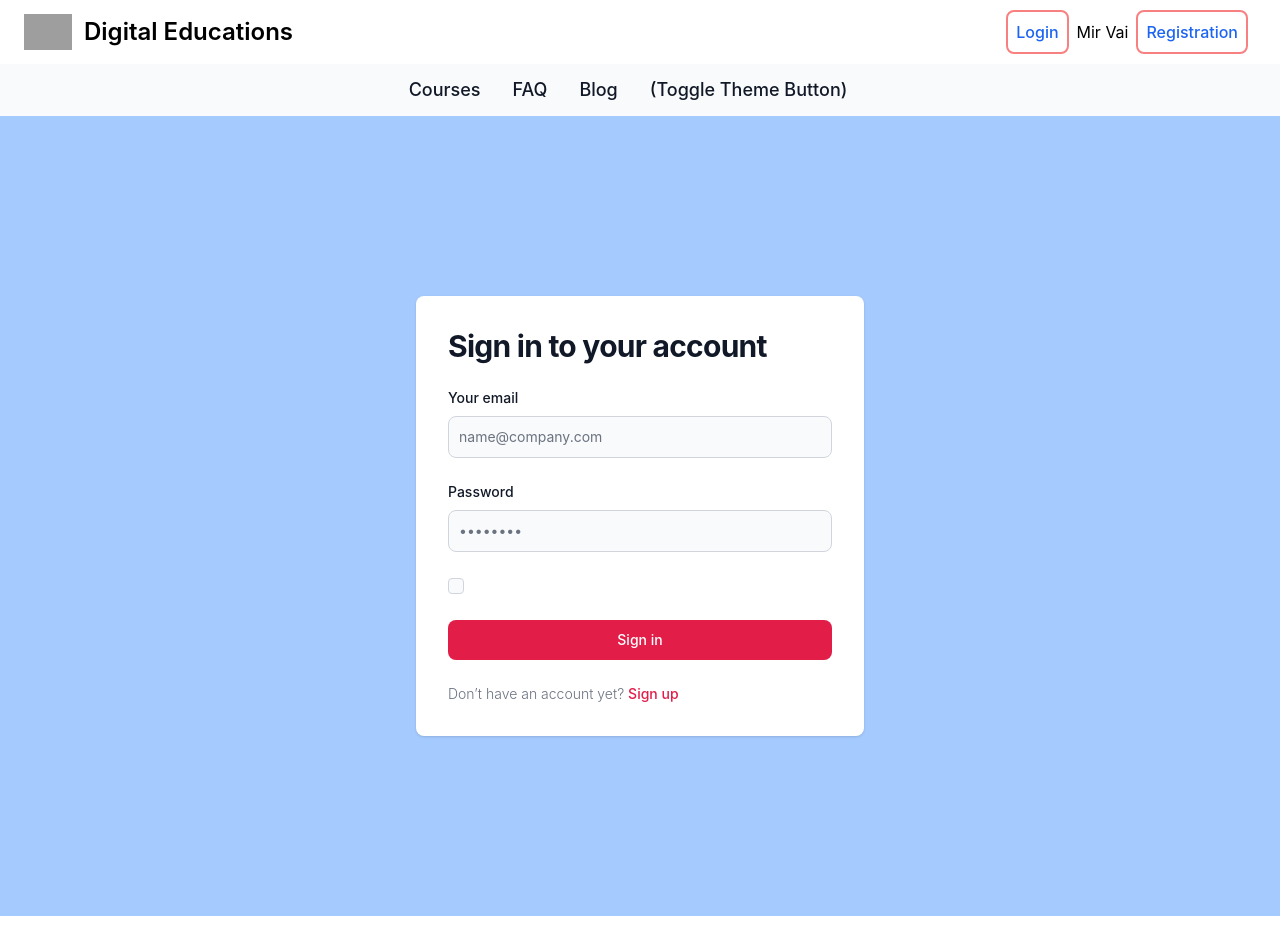
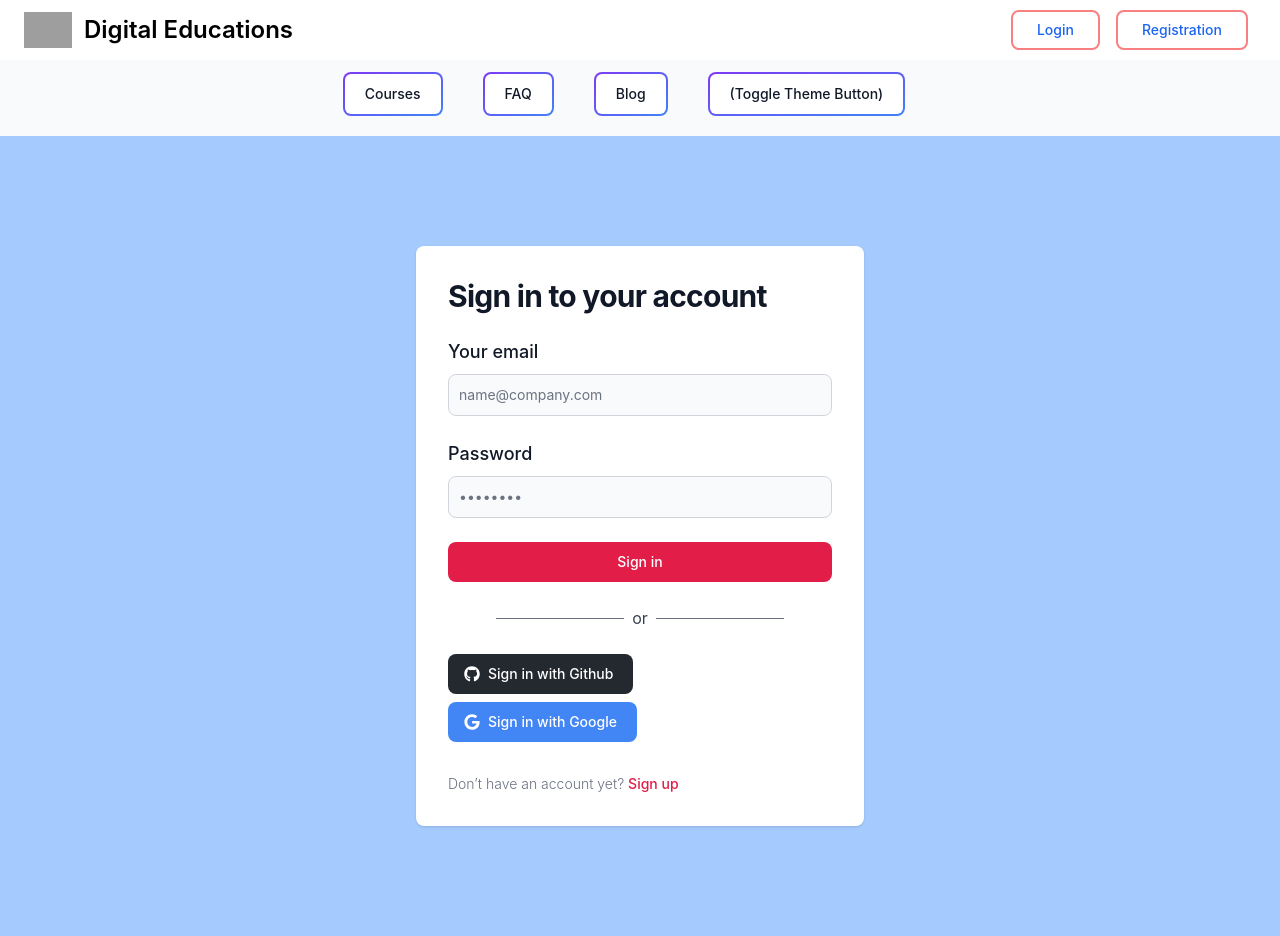
Before and after one commit to shuvo0007/learning-platform-client-side, a React (Create React App) app: page /login in a window 1280 px wide. Built offline with nearby package versions, Linux system fonts and the light colour scheme; no server answers; grey boxes are pictures that could not be loaded.

Commit message:
log in with google

```diff
--- a/src/components/Layouts/Header/Header.js
+++ b/src/components/Layouts/Header/Header.js
@@ -1,8 +1,19 @@
+import { Button } from "flowbite-react";
 import React, { useContext } from "react";
+import { Link } from "react-router-dom";
 import { AuthContext } from "../../context/AuthProvider/AuthProvider";
+import { FaRegUser } from "react-icons/fa";
 
 const Header = () => {
-  const { user } = useContext(AuthContext);
+  const { user, logOut } = useContext(AuthContext);
+
+  const handleLogOut = () => {
+    logOut()
+      .then(() => {
+
+      })
+      .catch((error) => console.log(error));
+  };
 
   return (
     <div>
@@ -18,20 +29,45 @@ const Header = () => {
               Digital Educations
             </span>
           </a>
+
+          {/* log in checking if logged in then show name and photo otherwise show login and register button  */}
           <div className="flex items-center">
-            <a
-              href="/"
-              className="border-2 border-red-400 p-2 rounded-lg mx-2 text-base  font-medium text-blue-600 dark:text-blue-500 hover:bg-red-500 hover:text-white"
+            {user ? (
+              <div className="flex items-center">
+                <p className="m-5 text-xl">{user?.displayName}</p>
+                {user.photoURL ? (
+                  <>
+                    <img
+                      className="rounded-full w-16"
+                      src={user.photoURL}
+                      alt=""
+                    />
+                    <button
+                      onClick={handleLogOut}
+                      type="button"
+                      className="mx-5 text-lg text-white bg-gradient-to-r from-red-400 via-red-500 to-red-600 hover:bg-gradient-to-br focus:ring-4 focus:outline-none focus:ring-red-300 dark:focus:ring-red-800 shadow-lg shadow-red-500/50 dark:shadow-lg dark:shadow-red-800/80 font-medium rounded-lg px-5 py-2.5 text-center mr-2 mb-2"
                     >
+                      LogOut
+                    </button>
+                  </>
+                ) : (
+                  <FaRegUser className=""></FaRegUser>
+                )}
+              </div>
+            ) : (
+              <>
+                <Link to={"/login"}>
+                  <Button className="border-2 border-red-400 p-2 rounded-lg mx-2 text-base  font-medium text-blue-600 dark:text-blue-500 hover:bg-red-500 hover:text-white">
                     Login
-            </a>
-            <p>{user?.displayName}</p>
-            <a
-              href="/"
-              className="border-2 border-red-400 p-2 rounded-lg mx-2 text-base font-medium text-blue-600 dark:text-blue-500 hover:bg-red-500 hover:text-white"
-            >
+                  </Button>
+                </Link>
+                <Link to={"/registration"}>
+                  <Button className="border-2 border-red-400 p-2 rounded-lg mx-2 text-base font-medium text-blue-600 dark:text-blue-500 hover:bg-red-500 hover:text-white">
                     Registration
-            </a>
+                  </Button>
+                </Link>
+              </>
+            )}
           </div>
         </div>
       </nav>
@@ -42,34 +78,41 @@ const Header = () => {
               <li>
                 <a
                   href="/"
-                  className="text-gray-900 dark:text-white hover:underline"
-                  aria-current="page"
+                  className="relative inline-flex items-center justify-center p-0.5 mb-2 mr-2 overflow-hidden text-sm font-medium text-gray-900 rounded-lg group bg-gradient-to-br from-purple-600 to-blue-500 group-hover:from-purple-600 group-hover:to-blue-500 hover:text-white dark:text-white focus:ring-4 focus:outline-none focus:ring-blue-300 dark:focus:ring-blue-800"
                 >
+                  <span className="relative px-5 py-2.5 transition-all ease-in duration-75 bg-white dark:bg-gray-900 rounded-md group-hover:bg-opacity-0">
                     Courses
+                  </span>
                 </a>
               </li>
               <li>
                 <a
                   href="/"
-                  className="text-gray-900 dark:text-white hover:underline"
+                  className="relative inline-flex items-center justify-center p-0.5 mb-2 mr-2 overflow-hidden text-sm font-medium text-gray-900 rounded-lg group bg-gradient-to-br from-purple-600 to-blue-500 group-hover:from-purple-600 group-hover:to-blue-500 hover:text-white dark:text-white focus:ring-4 focus:outline-none focus:ring-blue-300 dark:focus:ring-blue-800"
                 >
+                  <span className="relative px-5 py-2.5 transition-all ease-in duration-75 bg-white dark:bg-gray-900 rounded-md group-hover:bg-opacity-0">
                     FAQ
+                  </span>
                 </a>
               </li>
               <li>
                 <a
                   href="/"
-                  className="text-gray-900 dark:text-white hover:underline"
+                  className="relative inline-flex items-center justify-center p-0.5 mb-2 mr-2 overflow-hidden text-sm font-medium text-gray-900 rounded-lg group bg-gradient-to-br from-purple-600 to-blue-500 group-hover:from-purple-600 group-hover:to-blue-500 hover:text-white dark:text-white focus:ring-4 focus:outline-none focus:ring-blue-300 dark:focus:ring-blue-800"
                 >
+                  <span className="relative px-5 py-2.5 transition-all ease-in duration-75 bg-white dark:bg-gray-900 rounded-md group-hover:bg-opacity-0">
                     Blog
+                  </span>
                 </a>
               </li>
               <li>
                 <a
                   href="/"
-                  className="text-gray-900 dark:text-white hover:underline"
+                  className="relative inline-flex items-center justify-center p-0.5 mb-2 mr-2 overflow-hidden text-sm font-medium text-gray-900 rounded-lg group bg-gradient-to-br from-purple-600 to-blue-500 group-hover:from-purple-600 group-hover:to-blue-500 hover:text-white dark:text-white focus:ring-4 focus:outline-none focus:ring-blue-300 dark:focus:ring-blue-800"
                 >
+                  <span className="relative px-5 py-2.5 transition-all ease-in duration-75 bg-white dark:bg-gray-900 rounded-md group-hover:bg-opacity-0">
                     (Toggle Theme Button)
+                  </span>
                 </a>
               </li>
             </ul>
--- a/src/components/Layouts/UserPage/Login.js
+++ b/src/components/Layouts/UserPage/Login.js
@@ -1,8 +1,21 @@
+import { GoogleAuthProvider } from "firebase/auth";
 import React from "react";
+import { useContext } from "react";
 import { Link } from "react-router-dom";
+import { AuthContext } from "../../context/AuthProvider/AuthProvider";
 import Header from "../Header/Header";
 
 const Login = () => {
+  const { providerLogin } = useContext(AuthContext);
+  const googleProvider = new GoogleAuthProvider();
+  const handleGoogleSignIn = () => {
+    providerLogin(googleProvider)
+      .then((result) => {
+        const user = result.user;
+        console.log(user);
+      })
+      .catch((error) => console.error(error));
+  };
   return (
     <div>
       <Header></Header>
@@ -19,7 +32,7 @@ const Login = () => {
                   <div>
                     <label
                       for="email"
-                      class="block mb-2 text-sm font-medium text-gray-900 dark:text-white"
+                      class="block mb-2 text-lg font-medium text-gray-900 dark:text-white"
                     >
                       Your email
                     </label>
@@ -35,7 +48,7 @@ const Login = () => {
                   <div>
                     <label
                       for="password"
-                      class="block mb-2 text-sm font-medium text-gray-900 dark:text-white"
+                      class="block mb-2 text-lg font-medium text-gray-900 dark:text-white"
                     >
                       Password
                     </label>
@@ -48,25 +61,62 @@ const Login = () => {
                       required=""
                     />
                   </div>
-                  <div class="flex items-center justify-between">
-                    <div class="flex items-start">
-                      <div class="flex items-center h-5">
-                        <input
-                          id="remember"
-                          aria-describedby="remember"
-                          type="checkbox"
-                          class="w-4 h-4 border border-gray-300 rounded bg-gray-50 focus:ring-3 focus:ring-primary-300 dark:bg-gray-700 dark:border-gray-600 dark:focus:ring-primary-600 dark:ring-offset-gray-800"
-                          required=""
-                        />
-                      </div>
-                    </div>
-                  </div>
                   <button
                     type="submit"
                     class="w-full text-white bg-primary-600 hover:bg-primary-700 focus:ring-4 focus:outline-none focus:ring-primary-300 font-medium rounded-lg text-sm px-5 py-2.5 text-center dark:bg-primary-600 dark:hover:bg-primary-700 dark:focus:ring-primary-800"
                   >
                     Sign in
                   </button>
+                  <div class="flex items-center justify-center space-x-2 my-5">
+                    <span class="h-px w-1/3 bg-gray-500"></span>
+                    <span class="text-gray-700 font-normal">or</span>
+                    <span class="h-px w-1/3 bg-gray-500"></span>
+                  </div>
+                  <div>
+                    <button
+                      type="button"
+                      class=" text-white bg-[#24292F] hover:bg-[#24292F]/90 focus:ring-4 focus:outline-none focus:ring-[#24292F]/50 font-medium rounded-lg text-sm px-5 py-2.5 text-center inline-flex items-center dark:focus:ring-gray-500 dark:hover:bg-[#050708]/30 mr-2 mb-2"
+                    >
+                      <svg
+                        class="mr-2 -ml-1 w-4 h-4"
+                        aria-hidden="true"
+                        focusable="false"
+                        data-prefix="fab"
+                        data-icon="github"
+                        role="img"
+                        xmlns="http://www.w3.org/2000/svg"
+                        viewBox="0 0 496 512"
+                      >
+                        <path
+                          fill="currentColor"
+                          d="M165.9 397.4c0 2-2.3 3.6-5.2 3.6-3.3 .3-5.6-1.3-5.6-3.6 0-2 2.3-3.6 5.2-3.6 3-.3 5.6 1.3 5.6 3.6zm-31.1-4.5c-.7 2 1.3 4.3 4.3 4.9 2.6 1 5.6 0 6.2-2s-1.3-4.3-4.3-5.2c-2.6-.7-5.5 .3-6.2 2.3zm44.2-1.7c-2.9 .7-4.9 2.6-4.6 4.9 .3 2 2.9 3.3 5.9 2.6 2.9-.7 4.9-2.6 4.6-4.6-.3-1.9-3-3.2-5.9-2.9zM244.8 8C106.1 8 0 113.3 0 252c0 110.9 69.8 205.8 169.5 239.2 12.8 2.3 17.3-5.6 17.3-12.1 0-6.2-.3-40.4-.3-61.4 0 0-70 15-84.7-29.8 0 0-11.4-29.1-27.8-36.6 0 0-22.9-15.7 1.6-15.4 0 0 24.9 2 38.6 25.8 21.9 38.6 58.6 27.5 72.9 20.9 2.3-16 8.8-27.1 16-33.7-55.9-6.2-112.3-14.3-112.3-110.5 0-27.5 7.6-41.3 23.6-58.9-2.6-6.5-11.1-33.3 2.6-67.9 20.9-6.5 69 27 69 27 20-5.6 41.5-8.5 62.8-8.5s42.8 2.9 62.8 8.5c0 0 48.1-33.6 69-27 13.7 34.7 5.2 61.4 2.6 67.9 16 17.7 25.8 31.5 25.8 58.9 0 96.5-58.9 104.2-114.8 110.5 9.2 7.9 17 22.9 17 46.4 0 33.7-.3 75.4-.3 83.6 0 6.5 4.6 14.4 17.3 12.1C428.2 457.8 496 362.9 496 252 496 113.3 383.5 8 244.8 8zM97.2 352.9c-1.3 1-1 3.3 .7 5.2 1.6 1.6 3.9 2.3 5.2 1 1.3-1 1-3.3-.7-5.2-1.6-1.6-3.9-2.3-5.2-1zm-10.8-8.1c-.7 1.3 .3 2.9 2.3 3.9 1.6 1 3.6 .7 4.3-.7 .7-1.3-.3-2.9-2.3-3.9-2-.6-3.6-.3-4.3 .7zm32.4 35.6c-1.6 1.3-1 4.3 1.3 6.2 2.3 2.3 5.2 2.6 6.5 1 1.3-1.3 .7-4.3-1.3-6.2-2.2-2.3-5.2-2.6-6.5-1zm-11.4-14.7c-1.6 1-1.6 3.6 0 5.9 1.6 2.3 4.3 3.3 5.6 2.3 1.6-1.3 1.6-3.9 0-6.2-1.4-2.3-4-3.3-5.6-2z"
+                        ></path>
+                      </svg>
+                      Sign in with Github
+                    </button>
+                    <button
+                      onClick={handleGoogleSignIn}
+                      type="button"
+                      class="text-white bg-[#4285F4] hover:bg-[#4285F4]/90 focus:ring-4 focus:outline-none focus:ring-[#4285F4]/50 font-medium rounded-lg text-sm px-5 py-2.5 text-center inline-flex items-center dark:focus:ring-[#4285F4]/55 mr-2 mb-2"
+                    >
+                      <svg
+                        class="mr-2 -ml-1 w-4 h-4"
+                        aria-hidden="true"
+                        focusable="false"
+                        data-prefix="fab"
+                        data-icon="google"
+                        role="img"
+                        xmlns="http://www.w3.org/2000/svg"
+                        viewBox="0 0 488 512"
+                      >
+                        <path
+                          fill="currentColor"
+                          d="M488 261.8C488 403.3 391.1 504 248 504 110.8 504 0 393.2 0 256S110.8 8 248 8c66.8 0 123 24.5 166.3 64.9l-67.5 64.9C258.5 52.6 94.3 116.6 94.3 256c0 86.5 69.1 156.6 153.7 156.6 98.2 0 135-70.4 140.8-106.9H248v-85.3h236.1c2.3 12.7 3.9 24.9 3.9 41.4z"
+                        ></path>
+                      </svg>
+                      Sign in with Google
+                    </button>
+                  </div>
                   <p class="text-sm font-light text-gray-500 dark:text-gray-400">
                     Don’t have an account yet?{" "}
                     <Link to={"/registration"}>
--- a/src/components/context/AuthProvider/AuthProvider.js
+++ b/src/components/context/AuthProvider/AuthProvider.js
@@ -1,12 +1,40 @@
 import React from "react";
 import { createContext } from "react";
-
+import {
+  getAuth,
+  onAuthStateChanged,
+  signInWithPopup,
+  signOut,
+} from "firebase/auth";
+import app from "../../../firebase/firebase.init";
+import { useState } from "react";
+import { useEffect } from "react";
 export const AuthContext = createContext();
 
+const auth = getAuth(app);
 const AuthProvider = ({ children }) => {
-  const user = { displayName: "Mir Vai" };
+  const [user, setUser] = useState(null);
 
-  const authInfo = { user };
+  const providerLogin = (provider) => {
+    return signInWithPopup(auth, provider);
+  };
+
+  const logOut = () => {
+    return signOut(auth);
+  };
+
+  useEffect(() => {
+    const unsubscribe = onAuthStateChanged(auth, (currentUser) => {
+      console.log(currentUser);
+      setUser(currentUser);
+    });
+
+    return () => {
+      unsubscribe();
+    };
+  }, []);
+
+  const authInfo = { user, providerLogin, logOut };
   return (
     <AuthContext.Provider value={authInfo}>{children}</AuthContext.Provider>
   );
--- a/tailwind.config.js
+++ b/tailwind.config.js
@@ -19,42 +19,6 @@ module.exports = {
         },
       },
     },
-    fontFamily: {
-      body: [
-        "Inter",
-        "ui-sans-serif",
-        "system-ui",
-        "-apple-system",
-        "system-ui",
-        "Segoe UI",
-        "Roboto",
-        "Helvetica Neue",
-        "Arial",
-        "Noto Sans",
-        "sans-serif",
-        "Apple Color Emoji",
-        "Segoe UI Emoji",
-        "Segoe UI Symbol",
-        "Noto Color Emoji",
-      ],
-      sans: [
-        "Inter",
-        "ui-sans-serif",
-        "system-ui",
-        "-apple-system",
-        "system-ui",
-        "Segoe UI",
-        "Roboto",
-        "Helvetica Neue",
-        "Arial",
-        "Noto Sans",
-        "sans-serif",
-        "Apple Color Emoji",
-        "Segoe UI Emoji",
-        "Segoe UI Symbol",
-        "Noto Color Emoji",
-      ],
-    },
   },
   plugins: [require("flowbite/plugin")],
 };
```
Lines whose indentation alone changed are shown as unchanged.
